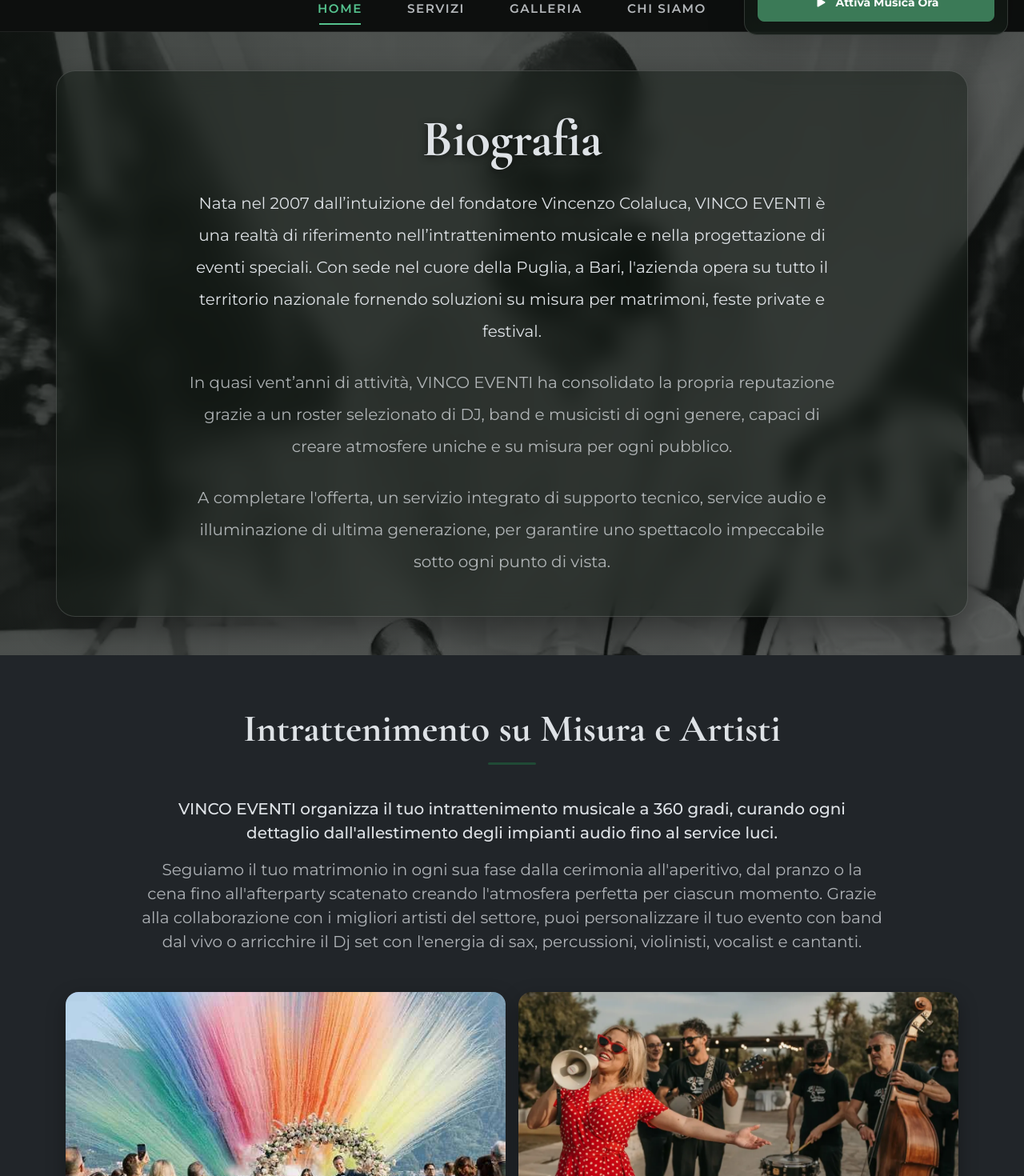
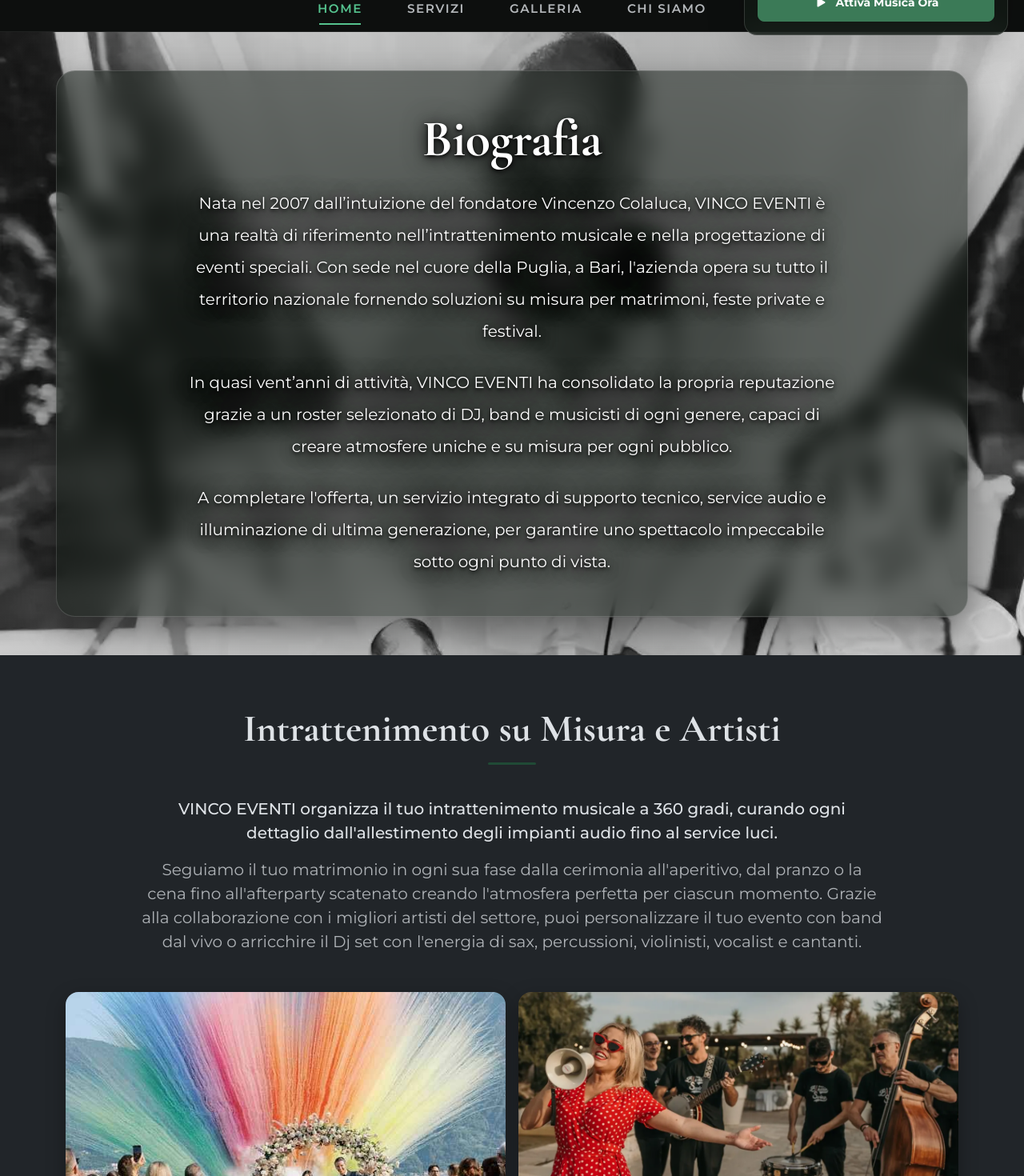
Before and after one commit to antonioschettini/Vinco-Eventi-Capstone, a React (Vite) app in the folder frontend/: page / in a window 1280 px wide. Shown: the part 240-1710 px from the top of the page at 80% size. Built offline with nearby package versions, Linux system fonts and the light colour scheme; no server answers.

Commit message:
fix mobile scroll animation

```diff
--- a/frontend/src/components/Footer/Footer.css
+++ b/frontend/src/components/Footer/Footer.css
@@ -28,8 +28,18 @@
   background: linear-gradient(135deg, rgba(255, 255, 255, 0.82) 0%, rgba(240, 245, 242, 0.70) 100%);
 }
 
-.footer-section:hover .footer-overlay {
-  opacity: 0.08;
+/* Desktop Hover per Footer */
+@media (hover: hover) and (pointer: fine) {
+  .footer-section:hover .footer-overlay {
+    opacity: 0.08;
+  }
+}
+
+/* Dispositivi Touch & Mobile: Illuminazione dinamica allo scroll (is-in-view) */
+@media (hover: none), (max-width: 991.98px) {
+  .footer-section.is-in-view .footer-overlay {
+    opacity: 0.18 !important;
+  }
 }
 
 .footer-content {
--- a/frontend/src/components/Footer/Footer.jsx
+++ b/frontend/src/components/Footer/Footer.jsx
@@ -5,8 +5,10 @@
 import "./Footer.css";
 
 import { handleEmailClick, handlePhoneClick } from "../../utils/contactHelpers";
+import useScrollReveal from "../../utils/useScrollReveal";
 
 function Footer() {
+  useScrollReveal(".footer-section");
   const dispatch = useDispatch();
   const lang = useSelector((state) => state.ui.language);
   const t = translations[lang].footer;
--- a/frontend/src/index.css
+++ b/frontend/src/index.css
@@ -322,15 +322,44 @@
     0 0 50px rgba(0, 0, 0, 0.5);
 }
 
-/* Su mobile e touch screen, garantiamo leggibilità ed intensità nativa senza richiedere l'hover */
+/* Su mobile e touch screen, illuminazione dinamica durante lo scroll (is-in-view) senza richiedere l'hover */
 @media (hover: none), (max-width: 991.98px) {
   .hero-gallery-overlay,
   .hero-bio-overlay {
-    opacity: 0.85 !important;
+    opacity: 0.85;
+    transition: opacity 0.6s cubic-bezier(0.16, 1, 0.3, 1), background 0.6s ease;
   }
-  .hero-gallery-title,
-  .hero-bio-card h1 {
-    text-shadow: 0 2px 8px rgba(0, 0, 0, 0.6);
+
+  .hero-gallery-section.is-in-view .hero-gallery-overlay,
+  .hero-bio-section.is-in-view .hero-bio-overlay {
+    opacity: 0.85;
+    background: radial-gradient(
+      ellipse at center,
+      rgba(12, 18, 14, 0.60) 0%,
+      rgba(8, 12, 10, 0.25) 60%,
+      rgba(0, 0, 0, 0.05) 100%
+    ) !important;
+  }
+
+  [data-bs-theme="light"] .hero-gallery-section.is-in-view .hero-gallery-overlay {
+    background: radial-gradient(
+      ellipse at center,
+      rgba(0, 0, 0, 0.55) 0%,
+      rgba(0, 0, 0, 0.20) 60%,
+      rgba(0, 0, 0, 0.05) 100%
+    ) !important;
+  }
+
+  .hero-gallery-section.is-in-view .hero-gallery-title,
+  .hero-gallery-section.is-in-view .hero-gallery-subtitle,
+  .hero-gallery-section.is-in-view .hero-gallery-subtitle p,
+  .hero-bio-section.is-in-view .hero-bio-card h1,
+  .hero-bio-section.is-in-view .hero-bio-card p {
+    color: #ffffff !important;
+    text-shadow:
+      0 2px 4px rgba(0, 0, 0, 0.95),
+      0 4px 16px rgba(0, 0, 0, 0.85),
+      0 0 30px rgba(0, 0, 0, 0.75);
   }
 }
 
@@ -429,11 +458,20 @@
   }
 }
 
-/* Dispositivi Touch & Mobile: Colori SEMPRE vivi e nitidi per default + feedback attivo al tocco/tap */
+/* Dispositivi Touch & Mobile: partenza desaturata (grayscale 75%) e transizione fluida a colore vivo all'ingresso in vista (is-in-view) */
 @media (hover: none), (max-width: 991.98px) {
   .entertainment-card-img {
+    filter: grayscale(75%);
+    opacity: 0.88;
+    transition: filter 0.6s cubic-bezier(0.16, 1, 0.3, 1),
+                transform 0.6s cubic-bezier(0.16, 1, 0.3, 1),
+                opacity 0.6s cubic-bezier(0.16, 1, 0.3, 1);
+  }
+
+  .entertainment-card.is-in-view .entertainment-card-img {
     filter: grayscale(0%) !important;
     opacity: 1 !important;
+    transform: scale(1.03);
   }
 
   .entertainment-card:active {
--- a/frontend/src/utils/useScrollReveal.js
+++ b/frontend/src/utils/useScrollReveal.js
@@ -6,7 +6,7 @@
  * attivando la classe CSS 'is-in-view' che applica il passaggio da scala di grigi a colore pieno e l'illuminazione dello sfondo.
  */
 export function useScrollReveal(
-  selector = ".scroll-reveal, .entertainment-card, .hero-gallery-section, .hero-bio-section, .service-card-box, .stat-card, .pillar-card, .story-img-wrapper, .about-quote-wrapper, .instagram-mockup-container, .gallery-media-card"
+  selector = ".scroll-reveal, .entertainment-card, .hero-gallery-section, .hero-bio-section, .service-card-box, .stat-card, .pillar-card, .story-img-wrapper, .about-quote-wrapper, .instagram-mockup-container, .gallery-media-card, .footer-section"
 ) {
   useEffect(() => {
     if (!("IntersectionObserver" in window)) {
```
